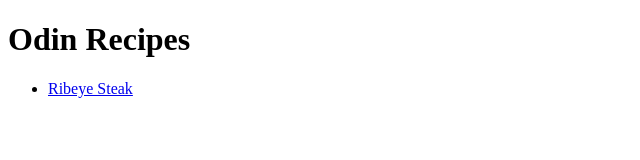
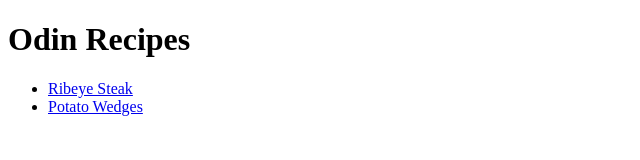
Before and after one commit to sangnilautama/odin-recipes, a plain HTML site: page index.html in a window 1280 px wide. Shown: the whole page, without its empty margins (0-640 px from the left). Drawn offline with Linux system fonts and the light colour scheme.

Commit message:
Add link to recipes/wedges.html in ul

```diff
--- a/index.html
+++ b/index.html
@@ -12,7 +12,7 @@
     <h1>Odin Recipes</h1>
     <ul>
         <li> <a href="recipes/steak.html">Ribeye Steak</a></li>
-
+        <li><a href="recipes/wedges.html">Potato Wedges</a></li>
     </ul>
 </body>
 
```
